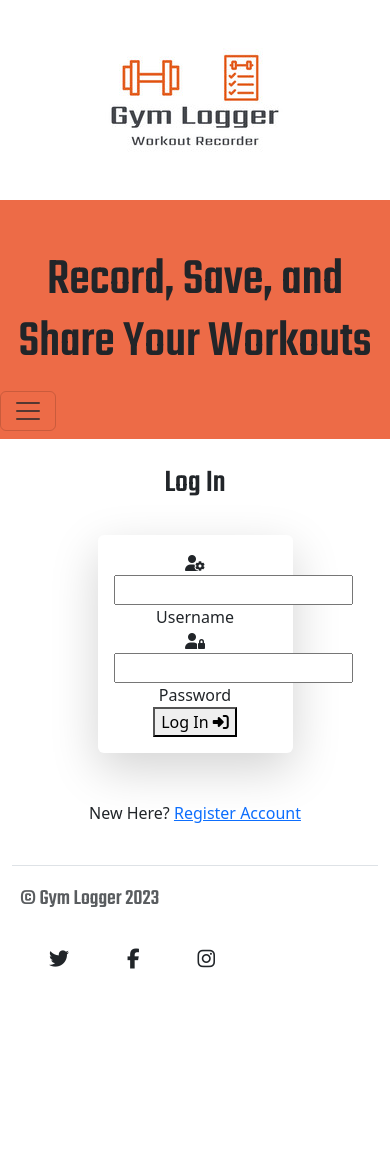
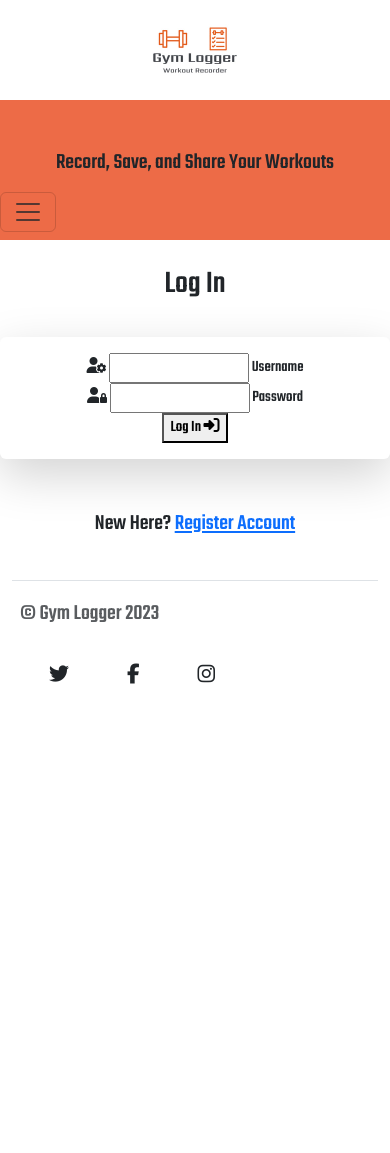
Before and after one commit to HawesJM/gym-logger, a Flask app: page /sign_in in a window 390 px wide. After the commit the page ends 684 px from the top, so only its background shows below. Run offline with Flask 3, Linux system fonts and the light colour scheme; some libraries are stand-ins or nearby versions.

Commit message:
added mobile responsivity to login and register pages

```diff
--- a/run.py
+++ b/run.py
@@ -224,6 +224,7 @@ def search():
     return render_template("workouts.html", workouts=workouts)
 
 
+
 if __name__ == "__main__":
     app.run(host=os.environ.get("IP"),
             port=int(os.environ.get("PORT")),
--- a/static/css/style.css
+++ b/static/css/style.css
@@ -136,7 +136,6 @@ h2 {
 }
 
 .login-container input {
-    width: 50%;
     margin-left: auto;
     margin-right: auto;
     font-family: teko, sans-serif;
@@ -187,6 +186,7 @@ h2 {
     max-width: 50%;
     margin: auto;
     background-color: #fafafaad;
+    font-family: teko, sans-serif;
 }
 
 h3 {
@@ -194,13 +194,15 @@ h3 {
     padding-bottom: 25px;
 }
 
+
 /* login page styles */
 
 #login-container {
     text-align: center;
-    max-width: 50%;
     margin: auto;
     background-color: #fafafaad;
+    font-family: teko, sans-serif;
+    text-align: center;
 }
 
 #plan-examples {
@@ -225,6 +227,17 @@ h3 {
 .carousel-control {
     margin-top: 100px;
     margin-bottom: 50px;
+}
+
+
+#login-button:hover {
+    background-color:#ED6B47;
+    transform: scale(1.1);
+}
+
+.login-help {
+    font-family: teko, sans-serif;
+    font-size: 22px;
 }
 
 /* workout record page styles */
@@ -281,6 +294,14 @@ h3 {
 #visible-switch {
     text-align: center;
     padding-left: 0;
+}
+
+/* mobile workout record page styles */
+
+#mobile-workout-form {
+    margin-top: 10px;
+    font-family: teko, sans-serif;
+    text-align: center;
 }
 
 /* profile page styles */
@@ -437,3 +458,29 @@ h3 {
     background-color:#ED6B47;
     transform: scale(1.2);
 }
+
+/* media queries */
+
+@media (max-width: 575px) {
+    #workout-record-container {
+        display: none;
+
+    }
+    #header-div {
+        margin-bottom: 20px;
+    }
+    #header-logo > img {
+        height: 100px;
+        width: 100px;
+    }
+    #header-title > h1 {
+        font-size: 22px;
+    }
+    #header-nav li {
+        font-size: 18px;
+    }
+
+    #action-dropdown li {
+        font-size: 8px;
+    }
+}
--- a/static/js/script.js
+++ b/static/js/script.js
@@ -22,6 +22,7 @@ document.getElementById("exercise-add-four").addEventListener("click", duplicate
 document.getElementById("category-add-four").addEventListener("click", duplicateCategoryFour);
 document.getElementById("modifier-add-four").addEventListener("click", duplicateModifierFour);
 document.getElementById("total-add-four").addEventListener("click", duplicateTotalFour);
+document.getElementByIs("save-workout-submit").addEventListener("click", saveWorkoutSubmit)
 
 // check registered and new user input information //
 
@@ -121,7 +122,9 @@ function duplicateTotalFour() {
     $("#total-add-four").addClass("hidden");
 }
 
-
+function saveWorkoutSubmit() {
+    document.getElementById("save-workout").submit();
+}
 
 
 
--- a/templates/base.html
+++ b/templates/base.html
@@ -59,7 +59,7 @@
             {% if session.user %}
             <div class="dropdown">
                 <button id="nav-dropdown" class="btn btn-lg btn-secondary dropdown-toggle" type="button" data-bs-toggle="dropdown" aria-expanded="false">
-                  Dropdown
+                  Start
                 </button>
                 <ul class="dropdown-menu">
                   <li><a class="undecorated" href="{{ url_for('record_workout') }}"><button class="dropdown-item nav-item" type="button">Log A Workout</button></a></li>
--- a/templates/register.html
+++ b/templates/register.html
@@ -1,9 +1,9 @@
 {% extends "base.html" %} {% block content %}
 
+<h3 class="center-align">Register</h3>
 
+<div class="row panel shadow-lg p-3 mb-5 bg-white rounded col-md-6" id="register-container">
 
-<div class="row panel shadow-lg p-3 mb-5 bg-white rounded" id="register-container">
-    <h3 class="center-align">Register</h3>
     <form method="POST" action="{{ url_for('register') }}">
         <div class="panel">
             <!-- username -->
@@ -33,7 +33,7 @@
 </div>
 
 <div class="row">
-    <div class="col s12">
+    <div class="col s12 login-help">
         <p class="center-align">
             Already Registered?
             <a href="{{ url_for('sign_in') }}" class="light-blue-text text-darken-4">Sign In</a>
--- a/templates/sign_in.html
+++ b/templates/sign_in.html
@@ -2,11 +2,11 @@
 
 <h3 class="center-align">Log In</h3>
 
-<div class="row shadow-lg p-3 mb-5 bg-white rounded" id="login-container">
-    <form class="col s12 m8 offset-m2" method="POST" action="{{ url_for('sign_in') }}">
-        <div class="panel">
+<div class="shadow-lg p-3 mb-5 bg-white rounded col-12 col-md-6" id="login-container">
+    <form method="POST" action="{{ url_for('sign_in') }}">
+        <div class="panel col-12">
             <div class="row">
-                <div class="input-field col s12">
+                <div class="input-field">
                     <i class="fas fa-user-cog prefix light-blue-text text-darken-4"></i>
                     <input id="username" name="username" type="text" minlength="5" maxlength="15"
                     class="validate" required />
@@ -15,7 +15,7 @@
             </div>
 <!-- password -->
             <div class="row">
-                <div class="input-field col s12">
+                <div class="input-field col-12">
                     <i class="fas fa-user-lock prefix light-blue-text text-darken-4"></i>
                     <input id="password" name="password" type="password" minlength="5" maxlength="15"
                     class="validate" required />
@@ -25,7 +25,7 @@
             <!-- login -->
             <div class="row">
                 <div>
-                    <button type="submit" class="col s12 btn-large light-blue darken-4 text-shadow">
+                    <button id="login-button" type="submit" class="btn-large light-blue darken-4 text-shadow">
                         Log In <i class="fas fa-sign-in-alt"></i>
                     </button>
                 </div>
@@ -34,7 +34,7 @@
     </form>
 </div>
 
-<div class="row">
+<div class="row login-help"">
     <div class="col s12">
         <p class="center-align">
             New Here?
--- a/templates/workouts.html
+++ b/templates/workouts.html
@@ -21,7 +21,10 @@
                 <span><i class="fa-regular fa-square-caret-down"></i> {{ workout.workout_description }} logged by : <em> {{ workout.created_by }}</em></span>
                 </div>
                 <div id = "action-span">
-                <span><i class="fa-regular fa-floppy-disk"></i>
+                <form id="save-workout" style="display: inline" method="POST" action="">
+                   <label for="saved-workout"><i id="save-workout-submit" class="fa-regular fa-floppy-disk"></i></label>
+                    <input id="saved-workout" name="workout-saved" class="form-control hidden" type="text" />
+                </form>
                   {% if session.user == workout.created_by %}
                   <a class="undecorated" href="{{ url_for('edit_workout',workout_id = workout._id) }}"><i class="fa-regular fa-pen-to-square"></i></a>
                   <i class="fa-regular fa-trash-can"></i></span>
```
Also changed, not shown: templates/record_workout.html (+10 -0 lines).
